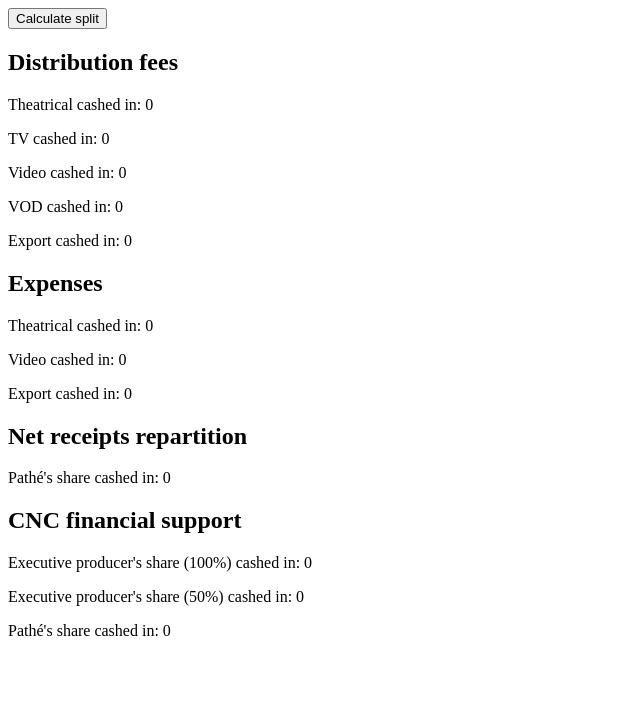
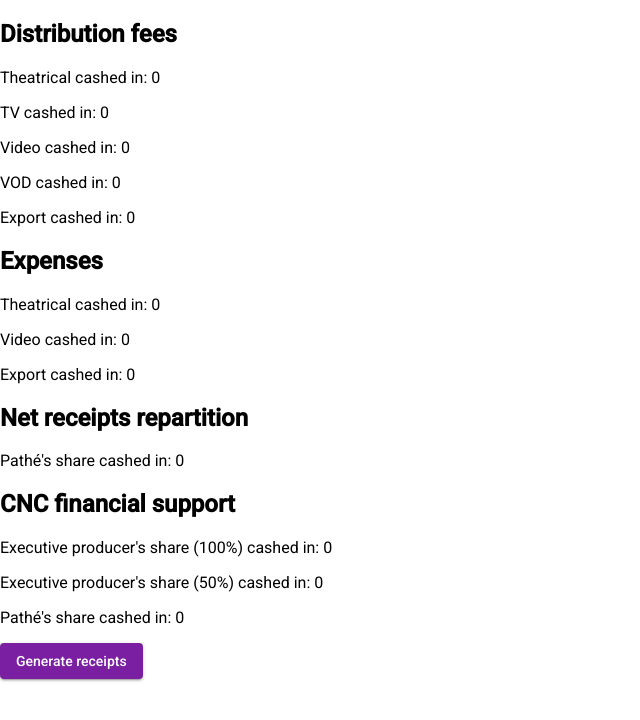
Before and after one commit to Jackseed/poc-manhattan, an Angular app: page /home in a window 1280 px wide. Shown: the top 720 px of the page, without its empty margins (0-640 px from the left). Built offline with nearby package versions, Linux system fonts and the light colour scheme.

Commit message:
angular material

```diff
--- a/angular.json
+++ b/angular.json
@@ -28,6 +28,7 @@
               "src/assets"
             ],
             "styles": [
+              "./node_modules/@angular/material/prebuilt-themes/purple-green.css",
               "src/styles.scss"
             ],
             "scripts": []
@@ -93,6 +94,7 @@
               "src/assets"
             ],
             "styles": [
+              "./node_modules/@angular/material/prebuilt-themes/purple-green.css",
               "src/styles.scss"
             ],
             "scripts": []
@@ -124,6 +126,7 @@
           }
         }
       }
-    }},
+    }
+  },
   "defaultProject": "poc-manhattan"
 }
--- a/package.json
+++ b/package.json
@@ -12,10 +12,12 @@
   "private": true,
   "dependencies": {
     "@angular/animations": "~8.2.14",
+    "@angular/cdk": "~8.2.3",
     "@angular/common": "~8.2.14",
     "@angular/compiler": "~8.2.14",
     "@angular/core": "~8.2.14",
     "@angular/forms": "~8.2.14",
+    "@angular/material": "^8.2.3",
     "@angular/platform-browser": "~8.2.14",
     "@angular/platform-browser-dynamic": "~8.2.14",
     "@angular/router": "~8.2.14",
--- a/src/app/receipt-calculation/receipt-calculation.component.html
+++ b/src/app/receipt-calculation/receipt-calculation.component.html
@@ -1,5 +1,3 @@
-<button (click)="getRNPP()">Calculate split</button>
-
 <div *ngFor="let receiptType of receiptTypes">
   <h2>{{ receiptType }}</h2>
   <div *ngFor="let receiptRight of receiptRights">
@@ -8,3 +6,6 @@
     </div>
   </div>
 </div>
+<button mat-raised-button color="primary" (click)="getRNPP()">
+  Generate receipts
+</button>
--- a/src/index.html
+++ b/src/index.html
@@ -6,6 +6,8 @@
   <base href="/">
   <meta name="viewport" content="width=device-width, initial-scale=1">
   <link rel="icon" type="image/x-icon" href="favicon.ico">
+  <link href="https://fonts.googleapis.com/css?family=Roboto:300,400,500&display=swap" rel="stylesheet">
+  <link href="https://fonts.googleapis.com/icon?family=Material+Icons" rel="stylesheet">
 </head>
 <body>
   <app-root></app-root>
--- a/src/styles.scss
+++ b/src/styles.scss
@@ -1 +1,4 @@
 /* You can add global styles to this file, and also import other style files */
+
+html, body { height: 100%; }
+body { margin: 0; font-family: Roboto, "Helvetica Neue", sans-serif; }
```
Also changed, not shown: src/app/app.module.ts (+14 -12 lines), 1 other file (tests, documents, lock files or other folders).
